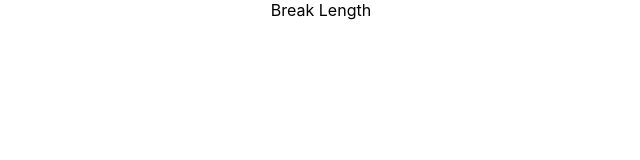
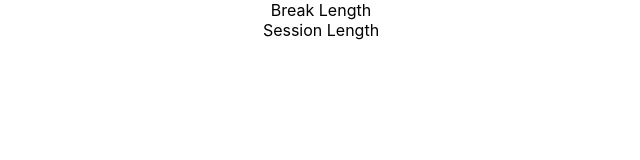
Before and after one commit to wenyuzheng/25plus5-clock-v2, a React (Create React App) app: page / in a window 1280 px wide. Shown: the top 160 px of the page, without its empty margins (319-959 px from the left). Built offline with nearby package versions, Linux system fonts and the light colour scheme.

Commit message:
User story 2

```diff
--- a/src/App.js
+++ b/src/App.js
@@ -4,6 +4,7 @@ function App() {
   return (
     <div className="App">
       <div id="break-label">Break Length</div>
+      <div id="session-label">Session Length</div>
     </div>
   );
 }
```
